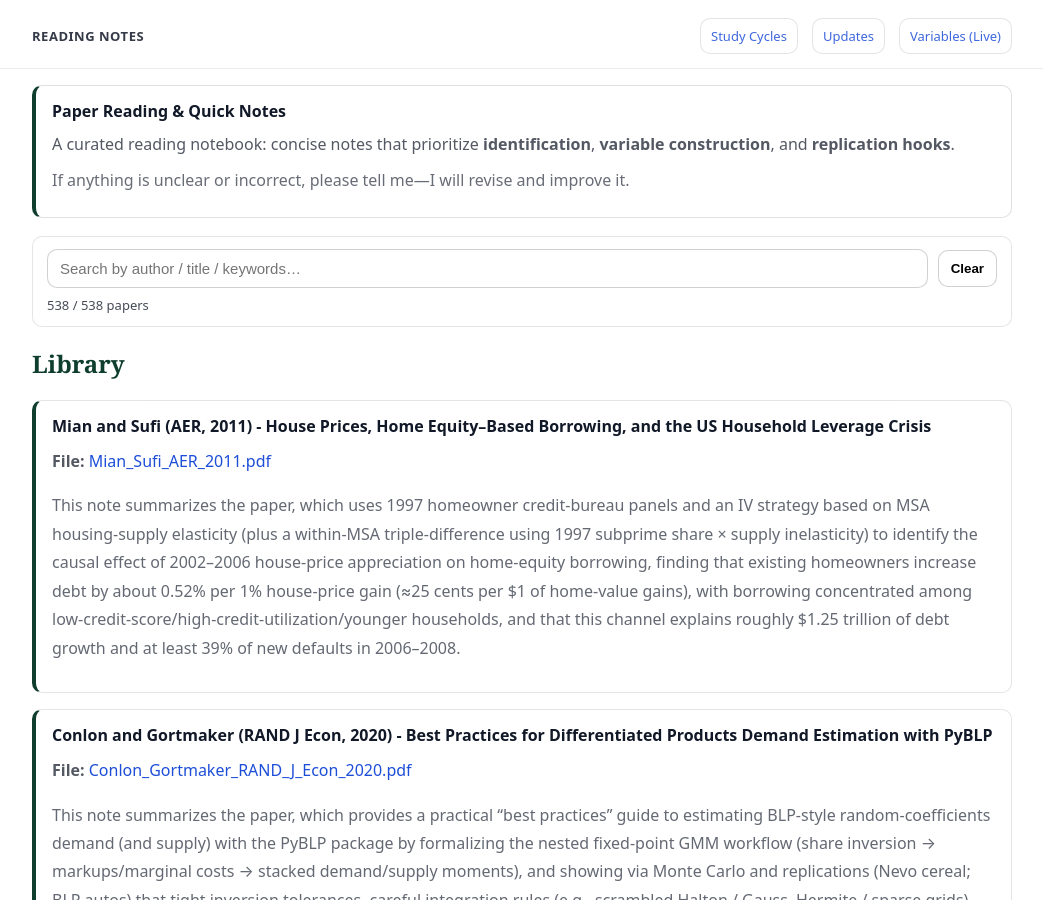
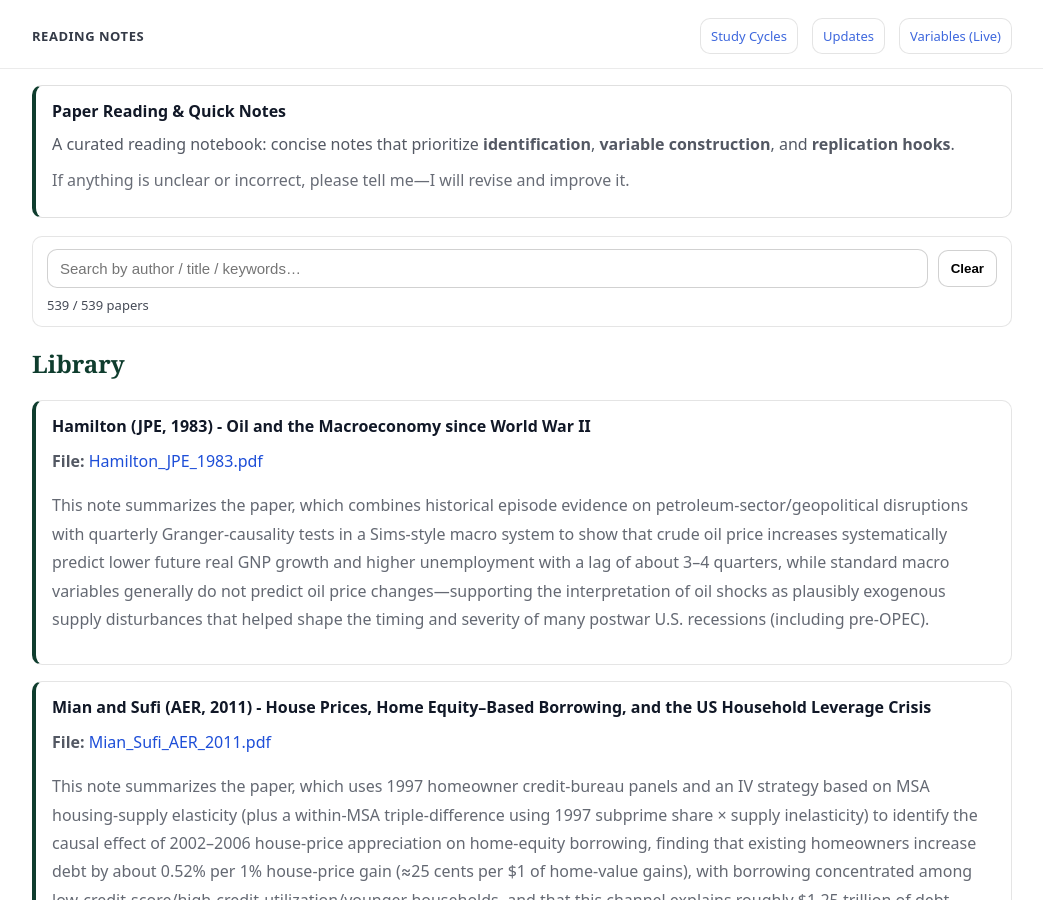
Before and after one commit to yaxinzn/study-archive, a Jekyll site: the page built from reading/index.md, in a window 1280 px wide and 900 px high. Shown: the whole window, without its empty margins (118-1161 px from the left). Built offline with Jekyll 4.4.1, drawn with Linux system fonts in a browser that asks for light colours.

Commit message:
Reading: add/update Hamilton_JPE_1983.pdf

```diff
--- a/_data/reading.yml
+++ b/_data/reading.yml
@@ -1,3 +1,7 @@
+- title: "Hamilton (JPE, 1983) - Oil and the Macroeconomy since World War II"
+  file: "Hamilton_JPE_1983.pdf"
+  desc: "This note summarizes the paper, which combines historical episode evidence on petroleum-sector/geopolitical disruptions with quarterly Granger-causality tests in a Sims-style macro system to show that crude oil price increases systematically predict lower future real GNP growth and higher unemployment with a lag of about 3–4 quarters, while standard macro variables generally do not predict oil price changes—supporting the interpretation of oil shocks as plausibly exogenous supply disturbances that helped shape the timing and severity of many postwar U.S. recessions (including pre-OPEC)."
+
 - title: "Mian and Sufi (AER, 2011) - House Prices, Home Equity–Based Borrowing, and the US Household Leverage Crisis"
   file: "Mian_Sufi_AER_2011.pdf"
   desc: "This note summarizes the paper, which uses 1997 homeowner credit-bureau panels and an IV strategy based on MSA housing-supply elasticity (plus a within-MSA triple-difference using 1997 subprime share × supply inelasticity) to identify the causal effect of 2002–2006 house-price appreciation on home-equity borrowing, finding that existing homeowners increase debt by about 0.52% per 1% house-price gain (≈25 cents per $1 of home-value gains), with borrowing concentrated among low-credit-score/high-credit-utilization/younger households, and that this channel explains roughly $1.25 trillion of debt growth and at least 39% of new defaults in 2006–2008."
```
Also changed, not shown: 1 other file.
